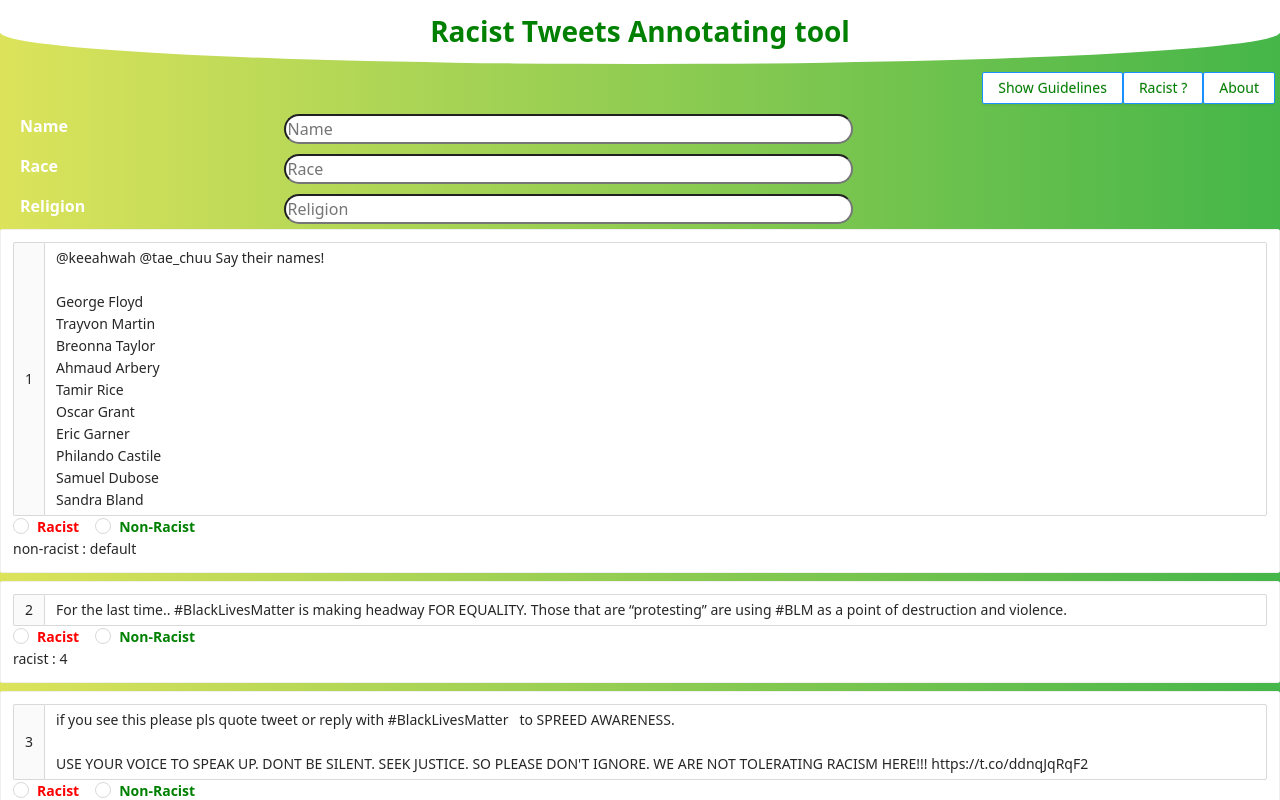
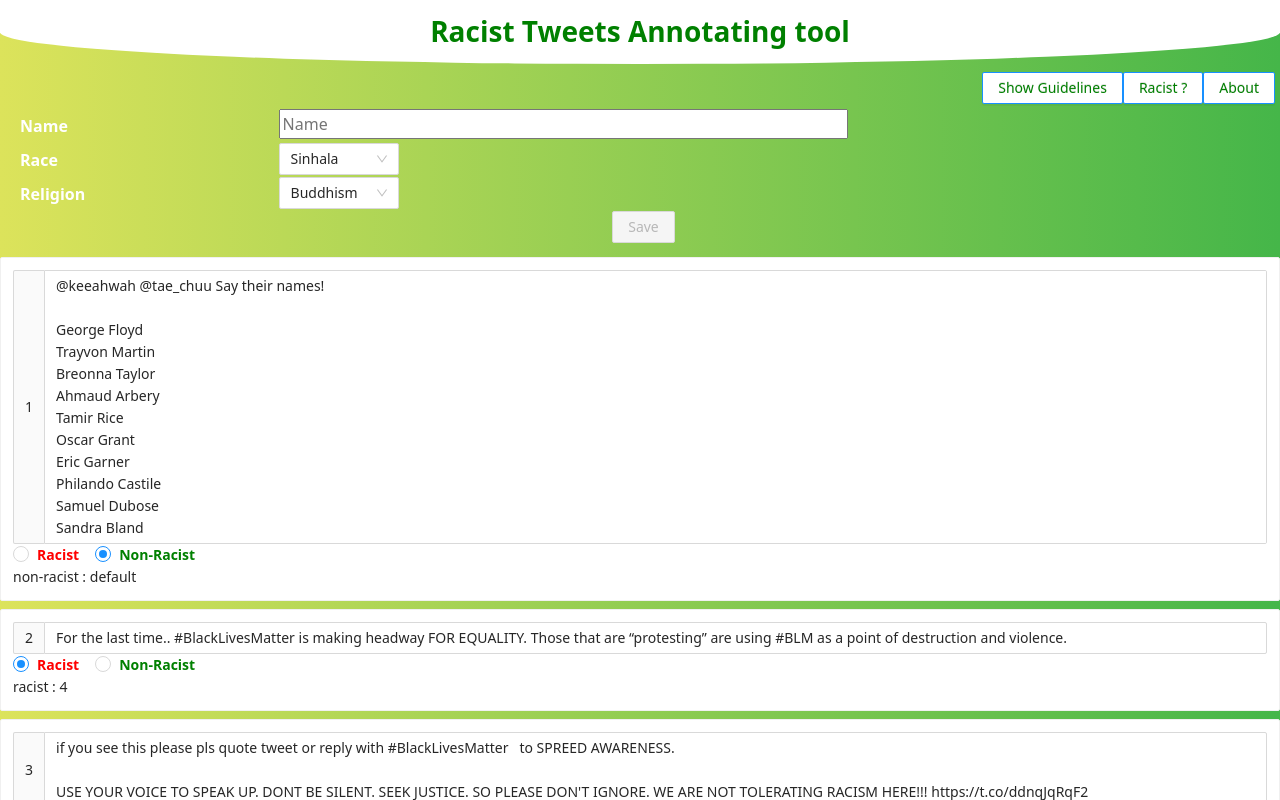
Before and after one commit to JayashanT/Annotator, a React (Create React App) app: page / in a window 1280 px wide. Shown: the top 800 px of the page. Built offline with nearby package versions, Linux system fonts and the light colour scheme.

Commit message:
auto anno

```diff
--- a/src/Components/Home/Home.js
+++ b/src/Components/Home/Home.js
@@ -1,5 +1,7 @@
 import React from 'react';
-import { Tooltip, Card, Affix, Space, Button, Input, Radio, Row, Col, message, Modal } from "antd";
+import { Tooltip, Card, Affix, Space, Button, Input, Radio, Row, Col, message, Modal, Dropdown, Menu, Select } from "antd";
+
+import { DownOutlined, SmileOutlined } from '@ant-design/icons';
 // import { UndoOutlined, SaveOutlined, SyncOutlined, UserOutlined } from "@ant-design/icons";
 import { Formik, Form, Field, FieldArray } from 'formik';
 import * as firebase from "firebase/app";
@@ -7,6 +9,7 @@ import { getStorage, ref, uploadBytes, getDownloadURL } from "firebase/storage";
 import axios from 'axios';
 // import * as Yup from "yup";
 import data from '../data/data.json';
+const { Option } = Select;
 
 let config = {
     // apiKey: "AIzaSyCla8phLkpyt7-XasW1F9BacqZHfVVE_iI",
@@ -33,6 +36,18 @@ const firebaseApp = firebase.initializeApp(config);
 const { TextArea, } = Input;
 
 const storage = getStorage();
+
+const menu = (
+    <Menu>
+        <Menu.Item key="Buddhism" value="s">
+            Buddhism
+        </Menu.Item>
+        <Menu.Item key="Muslim">
+            Muslim
+        </Menu.Item>
+        <Menu.Item key="Hindu">Hindu</Menu.Item>
+    </Menu>
+);
 
 const Home = () => {
     const [randomArray, setRandomArray] = React.useState([]);
@@ -105,7 +120,11 @@ const Home = () => {
     }
 
 
+    function handleChange(value) {
+        console.log(value);
+    }
 
+    var initial=data
     return (
         <div style={{ backgroundImage: `linear-gradient(to right,#DCE35B,#45B649)` }}>
 
@@ -129,26 +148,28 @@ const Home = () => {
                 </div>
             </Affix>
 
+
             <Formik
                 initialValues={{
-                    tweets: data
+                    tweets: data,
+                    name:null,
+                    Race:"Sinhala",
+                    Religion:"Buddhism",
 
                 }}
                 onSubmit={values => {
-
-
+                    console.log(values)
                     var jsonString = JSON.stringify(values);
-
                     var blob = new Blob([jsonString], { type: "application/json" })
                     const storage = getStorage(firebaseApp);
-                    var fileRef = ref(storage, `/files/${values?.name}_${values?.race}_${values?.religion}_${Date().toLocaleString()}.json`)
-                    const hide = message.loading({content:'Submitting..',duration:0,style:{marginTop: '10vh',color:'#007FFF'},})
+                    var fileRef = ref(storage, `/files/${values?.name}_${values?.Race}_${values?.Religion}.json`)
+                    const hide = message.loading({ content: 'Submitting..', duration: 0, style: { marginTop: '10vh', color: '#007FFF' }, })
                     uploadBytes(fileRef, blob).then((snapshot) => {
                         setTimeout(hide);
-                        message.success({content:'Submitted. Thank You !..',duration:8,style:{marginTop: '10vh',color:'#007FFF'},})
-                        message.loading({content:'Refreshing...',duration:5,style:{color:'#007FFF'},})
+                        message.success({ content: 'Submitted. Thank You !..', duration: 8, style: { marginTop: '10vh', color: '#007FFF' }, })
+                        message.loading({ content: 'Refreshing...', duration: 5, style: { color: '#007FFF' }, })
 
-                    }).then(()=>setTimeout(window.location.reload(),5000)).catch(e => console.log(e));
+                    }).then(() => setTimeout(window.location.reload(), 5000)).catch(e => console.log(e));
 
                 }
                 }
@@ -245,9 +266,36 @@ const Home = () => {
                             <div style={{ marginTop: '5px', marginLeft: '15px' }}>
 
 
-                                <Row><Col span={5}><label style={{ margin: '5px', fontWeight: 'bold', color: 'white' }}>Name </label></Col><Col span={18}><Field prefix="Name" name='name' placeholder="Name" validate={validateText} style={{ width: '60%', margin: '5px', borderRadius: '20px' }} /> {errors.name && touched.name && <div style={{ color: 'red', fontWeight: 'bold' }}>{errors.name}</div>}</Col></Row>
-                                <Row><Col span={5}><label style={{ margin: '5px', fontWeight: 'bold', color: 'white' }}>Race </label></Col><Col span={18}><Field prefix="" name='race' placeholder="Race" validate={validateText} style={{ width: '60%', margin: '5px', borderRadius: '20px' }} />{errors.race && touched.race && <div style={{ color: 'red', fontWeight: 'bold' }}>{errors.race}</div>}</Col></Row>
-                                <Row><Col span={5}><label style={{ margin: '5px', fontWeight: 'bold', color: 'white' }}>Religion </label></Col><Col span={18}><Field prefix="" name='religion' placeholder="Religion" validate={validateText} style={{ width: '60%', margin: '5px', borderRadius: '20px' }} />{errors.religion && touched.religion && <div style={{ color: 'red', fontWeight: 'bold' }}>{errors.religion}</div>}</Col></Row>
+                                <Row><Col span={5}><label style={{ margin: '5px', fontWeight: 'bold', color: 'white' }}>Name </label></Col><Col span={18}><Field prefix="Name" name='name' placeholder="Name" validate={validateText} style={{ width: '60%', }} /> {errors.name && touched.name && <div style={{ color: 'red', fontWeight: 'bold' }}>{errors.name}</div>}</Col></Row>
+                                <Row><Col span={5}><label style={{ margin: '5px', fontWeight: 'bold', color: 'white' }}>Race </label></Col><Col span={18}>
+                                    {errors.race && touched.race && <div style={{ color: 'red', fontWeight: 'bol' }}>{errors.race}</div>}
+                                    <Select defaultValue="Sinhala" style={{ width: 120 }} onChange={(value) => setFieldValue("Race", value)}>
+                                        <Option value="Sinhala">Sinhala</Option>
+                                        <Option value="Tamil">Tamil</Option>
+                                        <Option value="Muslim">Muslim</Option>
+                                        <Option value="Burgher">Burgher</Option>
+                                        <Option value="Other">Other</Option>
+                                    </Select>
+                                </Col>
+                                </Row>
+                                <Row><Col span={5}><label style={{ margin: '5px', fontWeight: 'bold', color: 'white' }}>Religion </label></Col><Col span={18}>
+                                    <Select defaultValue="Buddhism" style={{ width: 120 }} onChange={(value) => setFieldValue("Religion", value)}>
+                                        <Option value="Buddhism">Buddhism</Option>
+                                        <Option value="Hindu">Hindu</Option>
+                                        <Option value="Christian">Christian</Option>
+                                        <Option value="Islam">Islam</Option>
+                                        <Option value="Other">Other</Option>
+                                    </Select>
+                                </Col>
+                                </Row>
+                                <Affix>
+                                    <div className="d-flex justify-content-center mb-1" style={{ paddingBottom: 10 }}>
+                                        <Space>
+                                            <Button type="primary" onClick={handleSubmit} disabled={!(isValid && dirty)}>Save</Button> {/*errors.name && touched.name && <div style={{color:'red',fontWeight:'bold'}}>{alert(errors.name)}</div>*/}
+                                        </Space>
+                                    </div>
+                                </Affix>
+
                             </div>
 
                             <FieldArray
@@ -255,6 +303,8 @@ const Home = () => {
                                 render={arryHelpers => (
                                     <div>
                                         {randomArray.map((x, index) => (
+                                            data[x].Label = data[x].Label_by_us,
+                                            data[x].Hate_level = data[x].Hate_level_by_us,
                                             <Card
                                                 className="mb-2"
                                                 size="small"
@@ -266,7 +316,7 @@ const Home = () => {
                                                 <div>
                                                     <Row>
                                                         <Col span={9}>
-                                                            <Radio.Group id="racistGroup" onChange={(e) => setFieldValue(`tweets[${x}].Label`, e.target.value)} value={values.tweets[x].Label}>
+                                                            <Radio.Group id="racistGroup" onChange={(e) => setFieldValue(`tweets[${x}].Label`, e.target.value)} value={values.tweets[x].Label_by_us}>
                                                                 <Row>
                                                                     <Col>
                                                                         <Radio value={'racist'} style={{ fontWeight: 'bold', color: 'red' }}>Racist</Radio>
@@ -280,7 +330,7 @@ const Home = () => {
                                                         {values.tweets[x].Label == 'racist' ?
                                                             <Col span={15}>
                                                                 <div style={{ fontWeight: 'bold', marginBottom: 2 }}> Violence Intensity</div>
-                                                                <Radio.Group onChange={(e) => setFieldValue(`tweets[${x}].Hate_level`, e.target.value)} value={values.tweets[x].Hate_level}>
+                                                                <Radio.Group onChange={(e) => setFieldValue(`tweets[${x}].Hate_level`, e.target.value)} value={values.tweets[x].Hate_level_by_us}>
                                                                     <Row>
                                                                         <Col>
                                                                             <Radio value={'1'}>1</Radio>
@@ -311,13 +361,7 @@ const Home = () => {
                                     </div>)}
                             />
 
-                            <Affix>
-                                <div className="d-flex justify-content-center mb-1" style={{ paddingBottom: 10 }}>
-                                    <Space>
-                                        <Button type="primary" onClick={handleSubmit} disabled={!(isValid && dirty)}>Save</Button> {/*errors.name && touched.name && <div style={{color:'red',fontWeight:'bold'}}>{alert(errors.name)}</div>*/}
-                                    </Space>
-                                </div>
-                            </Affix>
+
                         </div>
                     </Form>
                 )
```
Also changed, not shown: src/Components/data/data.json, 1 other file (tests, documents, lock files or other folders).
